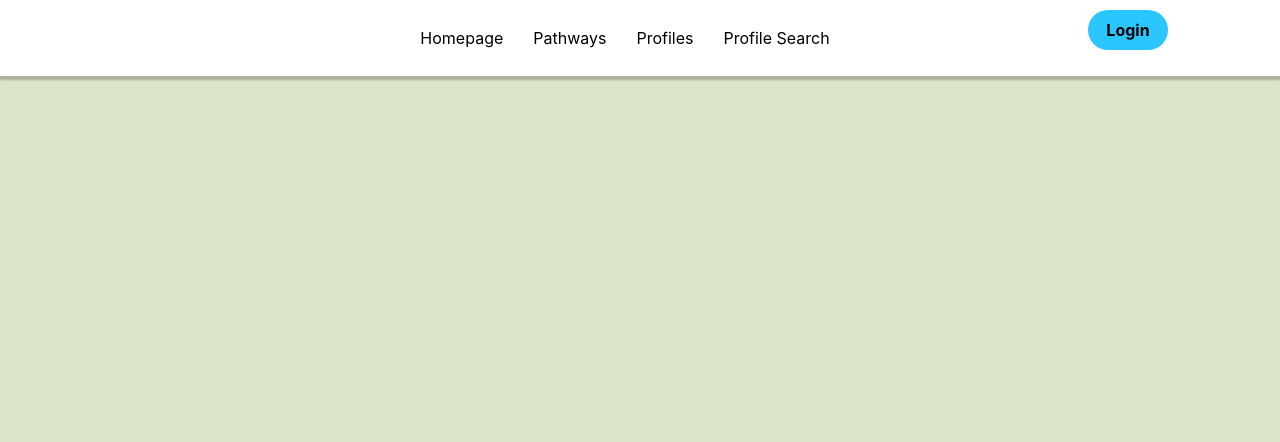
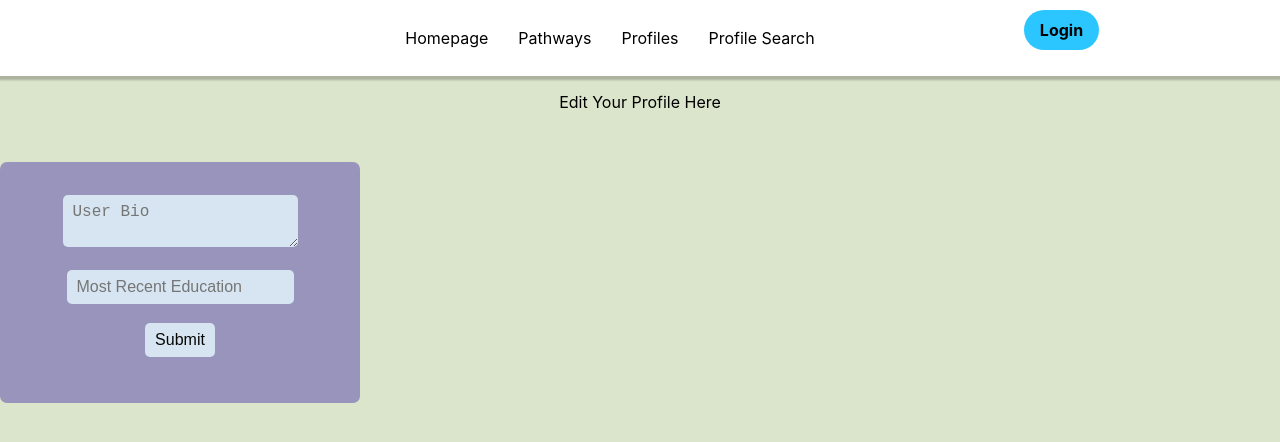
Before and after one commit to healthhub-platform/health-hub, a React (Create React App) app: page /EditProfile in a window 1280 px wide. Shown: the top 442 px of the page. Built offline with nearby package versions, Linux system fonts and the light colour scheme; no server answers.

Commit message:
added more to edit profile section

```diff
--- a/package.json
+++ b/package.json
@@ -4,6 +4,7 @@
   "homepage": "https://ranishah0402.github.io/health-hub",
   "private": true,
   "dependencies": {
+    "@hookform/resolvers": "^3.3.2",
     "@testing-library/jest-dom": "^5.16.5",
     "@testing-library/react": "^13.4.0",
     "@testing-library/user-event": "^13.5.0",
@@ -11,10 +12,13 @@
     "react": "^18.2.0",
     "react-bootstrap": "^2.8.0",
     "react-dom": "^18.2.0",
+    "react-firebase-hooks": "^5.1.1",
+    "react-hook-form": "^7.47.0",
     "react-pro-sidebar": "^1.1.0-alpha.1",
     "react-router-dom": "^6.15.0",
     "react-scripts": "^5.0.1",
-    "web-vitals": "^2.1.4"
+    "web-vitals": "^2.1.4",
+    "yup": "^1.3.2"
   },
   "scripts": {
     "predeploy": "npm run build",
--- a/src/App.js
+++ b/src/App.js
@@ -16,6 +16,7 @@ import StudentOrganisations from './pages/Profile/StudentOrgs';
 import Athletics from './pages/Profile/Athletics';
 import SpecialInterest from './pages/Profile/SpecialInterest';
 import { Login } from './pages/Login/login';
+import { EditProfile } from './pages/Profile/editProfile/editProfile';
 
 
 
@@ -43,6 +44,7 @@ function App() {
           <Route path='/Pathways' element={<Pathways/>}/>
           <Route path='/ProfileSearch' element={<ProfileSearchSection/>}/>
           <Route path='/Login' element={<Login/>}/>
+          <Route path='/EditProfile' element={<EditProfile/>}/>
         </Routes>
         </Router>
 
--- a/src/components/Navbar.css
+++ b/src/components/Navbar.css
@@ -33,7 +33,7 @@
 }
 .loginicon {
     position: absolute;
-    width: 80px;
+    width: 75px;
     text-decoration: none;
     display: flex;
     align-items: center;
@@ -41,7 +41,7 @@
     font-weight: bolder;
     color: black;
     height: 40px;
-    left: 85%;
+    left: 80%;
     top: 10px;
     background:#2bc6ff;
     border-radius: 24px;
@@ -54,7 +54,7 @@
 
   .registericon {
     position: absolute;
-    width: 80px;
+    width: 75px;
     text-decoration: none;
     display: flex;
     align-items: center;
@@ -62,7 +62,7 @@
     font-weight: bolder;
     color: black;
     height: 40px;
-    left: 78%;
+    left: 75%;
     top: 10px;
     background:#2bc6ff;
     border-radius: 24px;
@@ -72,3 +72,22 @@
   .registericon:hover{
     color: white;
   }
+
+  .userName {
+    position: absolute;
+    width: 80px;
+    text-decoration: none;
+    display: flex;
+    align-items: center;
+    justify-content: center;
+    font-weight: bolder;
+    color: black;
+    height: 40px;
+    left: 90%;
+    top: 10px;
+    cursor: pointer;
+  }
+  .userName img {
+    font-size: 15px;
+    border-radius: 50%;
+  }
--- a/src/components/Navbar.js
+++ b/src/components/Navbar.js
@@ -1,10 +1,16 @@
 import React from 'react';
 import "./Navbar.css";
 import { NavLink, Link } from "react-router-dom";
+import { useAuthState} from "react-firebase-hooks/auth";
+import { auth } from '../config/firebase';
+import { signOut } from 'firebase/auth';
 
 const Navbar=({ handleLoginClick, handleRegisterClick }) =>{
 
-
+    const [user, loading, error] = useAuthState(auth);
+    const signUserOut = async()=>{
+        await signOut(auth);
+    };
     return (
         <div className="navigation">
 
@@ -23,13 +29,27 @@ const Navbar=({ handleLoginClick, handleRegisterClick }) =>{
                     <NavLink to="/ProfileSearch"> Profile Search</NavLink>
                 </li>
 
-                <li>
+                { !user ? <li>
                     <div className="loginicon">
                     <NavLink to="/Login">Login</NavLink>
                     </div>
+                </li> : <NavLink to="/EditProfile">Edit Profile</NavLink>}
+                <li>
+                    <div className = "userName">
+                    { user && (
+                    <>
+                     {user?.displayName}
+                     <img src={user?.photoURL || ""} width="50" height="50"/>
+                     <button onClick={signUserOut}> Log Out </button>
+                     </>
+                    )
+                    }
+                     </div>
                 </li>
 
             </ul>
+
+
 
         </div>
     );
--- a/src/pages/Login/login.js
+++ b/src/pages/Login/login.js
@@ -1,11 +1,13 @@
 import { auth, provider } from "../../config/firebase";
 import { signInWithPopup } from "firebase/auth";
+import { useNavigate } from "react-router-dom";
 
 export const Login = () => {
 
-
+    const navigate = useNavigate();
     const signInWithGoogle = async () =>{
-        const result = await signInWithPopup(auth, provider)
+        const result = await signInWithPopup(auth, provider);
+        navigate('/');
     };
     return(
         <div>
--- /dev/null
+++ b/src/pages/Profile/editProfile/editForm.js
@@ -0,0 +1,18 @@
+import { useForm } from "react-hook-form";
+import * as yup from "yup";
+import './editProfile.css'
+
+export const EditForm = () => {
+
+    const schema = yup.object().shape({
+        bio: yup.string().required("You must add a bio"),
+        education: yup.string().required("You must add an educational institution")
+    });
+    return (
+        <form>
+            <textarea placeholder="User Bio"/>
+            <input placeholder="Most Recent Education"/>
+            <input type="submit" />
+        </form>
+    );
+};
--- /dev/null
+++ b/src/pages/Profile/editProfile/editProfile.css
@@ -0,0 +1,29 @@
+.editProfileArea {
+    justify-content: center;
+    display: flex;
+    align-content: center;
+}
+form {
+    margin-top: 50px;
+    padding: 30px 20px;
+    width: 320px;
+    border-radius: 7px;
+    background-color: white;
+    backdrop-filter: blur(5px);
+    background-color: rgba(107, 92, 177, 0.588);
+    overflow: hidden;
+    justify-content: center;
+    align-content: center;
+  }
+
+  input,
+  textarea {
+    padding: 8px 10px;
+    margin: 3px 8px 16px 8px;
+    background-color: rgba(222, 239, 248, 0.877);
+    border: 0px transparent;
+    border-radius: 5px;
+    color: rgb(7, 7, 7);
+    font-size: 16px;
+    z-index: 1;
+  }
--- /dev/null
+++ b/src/pages/Profile/editProfile/editProfile.js
@@ -0,0 +1,13 @@
+import React from 'react';
+import { EditForm } from './editForm';
+import './editProfile.css'
+
+export const EditProfile = () => {
+    return (
+        <div editProfileArea>
+            <p> Edit Your Profile Here</p>
+            < EditForm />
+
+        </div>
+    );
+};
```
Also changed, not shown: 1 other file (tests, documents, lock files or other folders).
